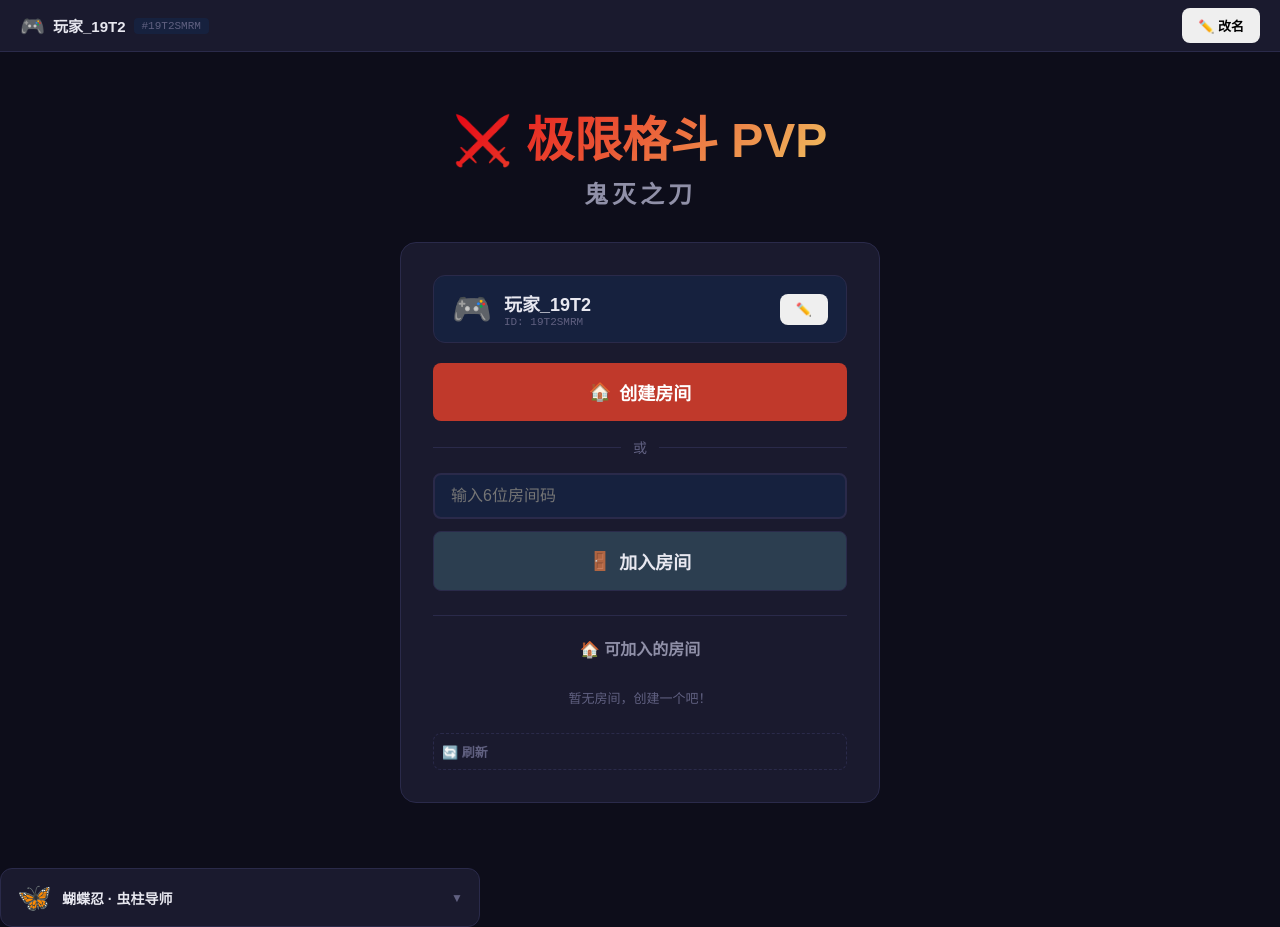
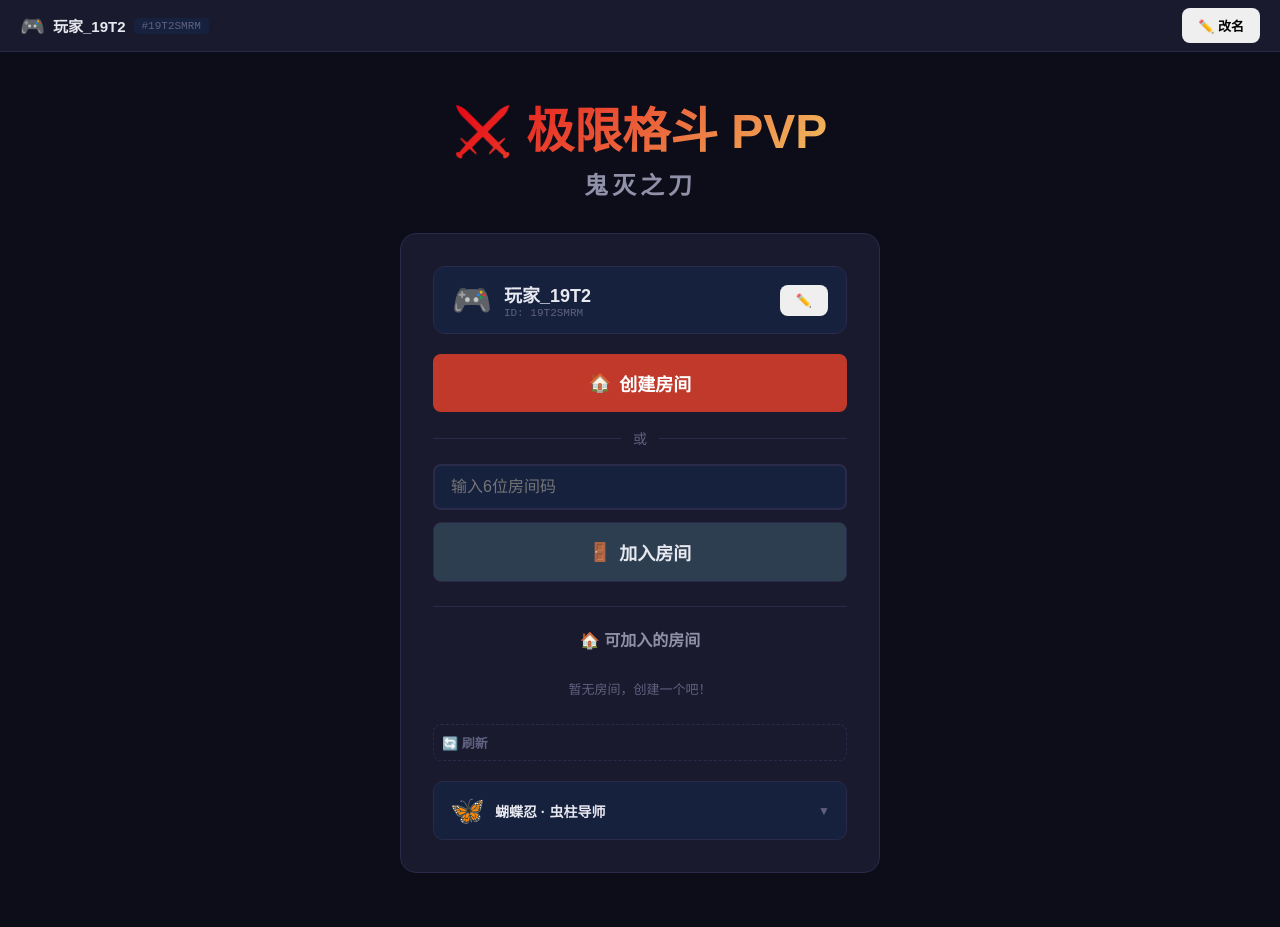
Before and after one commit to BaiShen66/kimetsu-pvp, a FastAPI app: page / in a window 1280 px wide. After the commit the page ends 873 px from the top, so only its background shows below. Run offline with FastAPI, Linux system fonts and the light colour scheme; data that the repository does not hold is empty.

Commit message:
fix: 向导对话上移到大厅卡片内部 - 更显眼

```diff
--- a/static/style.css
+++ b/static/style.css
@@ -353,13 +353,11 @@ input[type="text"]:focus {
 
 /* ========== AI 向导 ========== */
 .guide-section {
-    margin-top: 16px;
-    background: var(--bg-panel);
+    margin-top: 20px;
+    background: var(--bg-card);
     border: 1px solid var(--border-color);
-    border-radius: 12px;
+    border-radius: 10px;
     overflow: hidden;
-    width: 100%;
-    max-width: 480px;
 }
 
 .guide-header {
--- a/templates/index.html
+++ b/templates/index.html
@@ -84,10 +84,6 @@
                     <button id="btn-refresh-rooms" class="btn btn-sm">🔄 刷新</button>
                 </div>
 
-                <div id="lobby-error" class="error-message hidden"></div>
-            </div>
-        </div>
-
                 <!-- 向导聊天 -->
                 <div id="guide-section" class="guide-section">
                     <div class="guide-header" id="guide-toggle">
@@ -104,6 +100,10 @@
                         <div class="guide-actions">
                             <button id="btn-guide-clear" class="btn btn-sm">清除对话</button>
                         </div>
+                    </div>
+                </div>
+
+                <div id="lobby-error" class="error-message hidden"></div>
             </div>
         </div>
 
```
Lines whose indentation alone changed are shown as unchanged.
